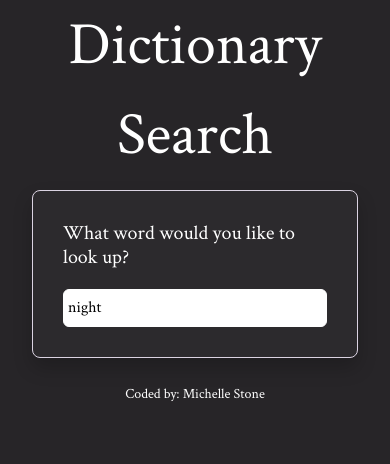
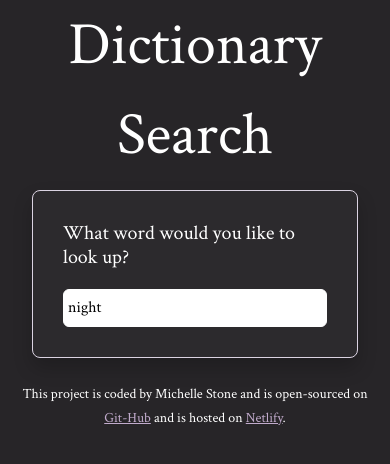
Before and after one commit to shellyst/dictionary-project, a React (Create React App) app: page / in a window 390 px wide. Shown: the top 464 px of the page. Built offline with nearby package versions, Linux system fonts and the light colour scheme; no server answers.

Commit message:
Added audio API to phonetics.
Updated with links to personal Github and Netlify.

```diff
--- a/src/App.js
+++ b/src/App.js
@@ -13,7 +13,25 @@ export default function App() {
         <br />
 
         <footer className="text-center">
-          <small>Coded by: Michelle Stone</small>
+          <small>
+            This project is coded by Michelle Stone and is open-sourced on{" "}
+            <a
+              href="https://github.com/shellyst/dictionary-project"
+              target="_blank"
+              rel="noreferrer"
+            >
+              Git-Hub
+            </a>{" "}
+            and is hosted on{" "}
+            <a
+              href="https://modest-bassi-8e7353.netlify.app/"
+              target="_blank"
+              rel="noreferrer"
+            >
+              Netlify
+            </a>
+            .
+          </small>
         </footer>
       </div>
     </div>
--- a/src/Phonetic.css
+++ b/src/Phonetic.css
@@ -2,7 +2,7 @@
   height: 40px;
 }
 
-.Phonetic a {
+.Phonetics span {
   border: 1px solid;
   text-decoration: none;
   padding: 2.7px 6px;
@@ -10,7 +10,8 @@
   transition: all 150ms ease-in-out;
 }
 
-.Phonetic a:hover {
+.Phonetics span:hover {
   background: #dbd3e2;
   color: #2c2a2d;
+  cursor: pointer;
 }
--- a/src/Phonetic.js
+++ b/src/Phonetic.js
@@ -2,12 +2,15 @@ import React from "react";
 import "./Phonetic.css";
 
 export default function Phonetic(props) {
+  let audio = new Audio(props.phonetic.audio);
+
+  function playSound() {
+    audio.play();
+  }
+
   return (
-    <div className="Phonetic">
-      <a href={props.phonetic.audio} target="_blank" rel="noreferrer">
-        Listen
-      </a>
-      {"   "}
+    <div className="Phonetics">
+      <span onClick={playSound}>▶ Listen</span>
       {props.phonetic.text}
     </div>
   );
```
